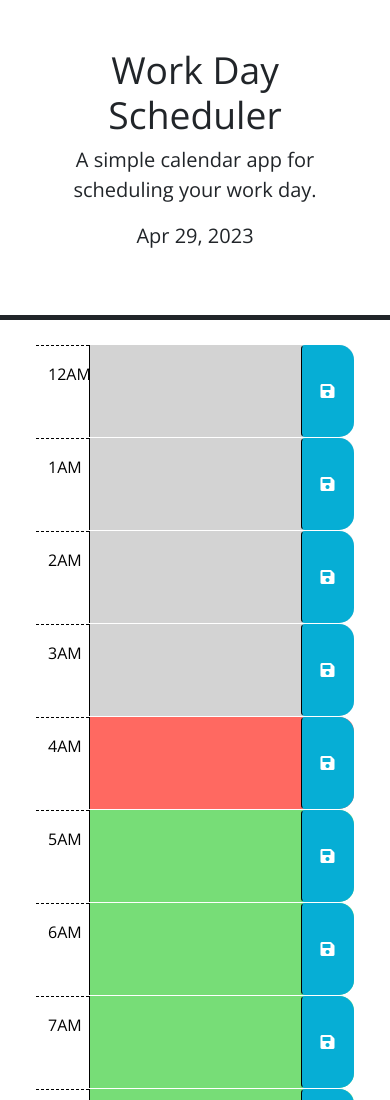
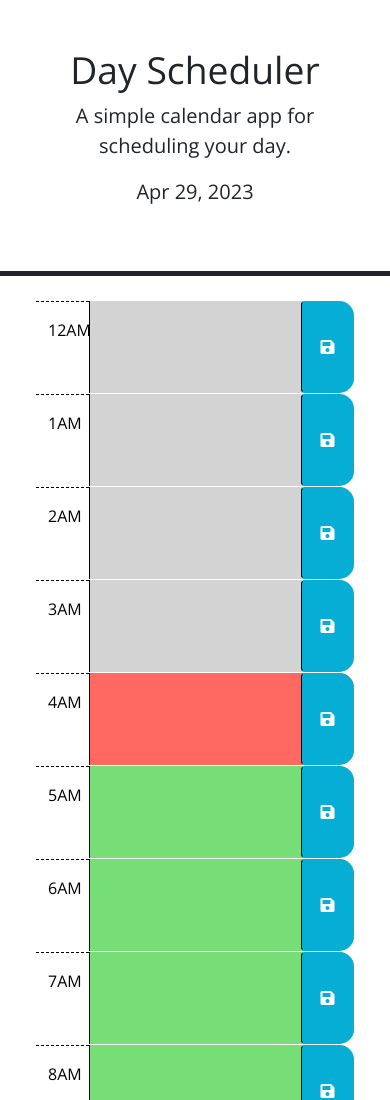
Before and after one commit to NoahJRalph/work-day-planner, a plain HTML site: page index.html in a window 390 px wide. Shown: the top 1100 px of the page. Drawn offline with nearby package versions, Linux system fonts and the light colour scheme.

Commit message:
Full product

```diff
--- a/assets/js/script.js
+++ b/assets/js/script.js
@@ -1,23 +1,10 @@
 // Wrap all code that interacts with the DOM in a call to jQuery to ensure that
 // the code isn't run until the browser has finished rendering all the elements
 // in the html.
-$(function () {
-  // TODO: Add a listener for click events on the save button. This code should
-  // use the id in the containing time-block as a key to save the user input in
-  // local storage. HINT: What does `this` reference in the click listener
-  // function? How can DOM traversal be used to get the "hour-x" id of the
-  // time-block containing the button that was clicked? How might the id be
-  // useful when saving the description in local storage?
-  let masterContainerEl = $(`#masterContainer`);
-  let saveBtnEl = $(`#saveBtn`);
-  saveBtnEl.on(`click`, function () {
-    let ParentDivID = $(this).parent().parent().attr('id');
-    console.log($(this).parent().parent().attr('id'));
-  });
-  //Populates the rows with adequately time-labeled bars while keeping the code as clean as possible (not copy-pasting 24 different rowContents here or in the html)
-  console.log(dayjs().hour());
+$(document).ready(function () {
+  //Populates the rows with adequately time-labeled bars while keeping the code as clean as possible (not copy-pasting 24 different rowContents here or in the html).
   for(let i=0; i<24; i++) {
-    // Sets correct hour text
+    // Sets correct hour text.
     let hour = i;
     let amPM = `AM`;
     switch(i) {
@@ -31,7 +18,7 @@ $(function () {
       hour = i-12;
       amPM = `PM`;
     }
-    // Sets correct bar color
+    // Sets correct bar color.
     let timeLabel = [`past`, `present`, `future`];
     let timeChoice;
     if(dayjs().hour() > i) {
@@ -43,24 +30,29 @@ $(function () {
     else {
       timeChoice = 2;
     }
-    // Takes all the data and makes a proper html blurb with it to insert
+    // Sets the textarea content.
+    let textAreaContent = ``;
+    let storedHourInfo = localStorage.getItem(`hour-${i}`);
+    if (storedHourInfo != null && storedHourInfo != undefined) {
+      textAreaContent = storedHourInfo;
+    }
+    // Takes all the data and makes a proper html blurb with it to insert.
     let rowContent = (
-      `<div id="hour-` + i + `" class="row time-block ` + timeLabel[timeChoice] + `">
-        <div class="col-2 col-md-1 hour text-center py-3">` + hour + amPM + `</div>
-        <textarea class="col-8 col-md-10 description" rows="3"> </textarea>
+      `<div id="hour-${i}" class="row time-block ${timeLabel[timeChoice]}">
+        <div class="col-2 col-md-1 hour text-center py-3">${hour}${amPM}</div>
+        <textarea class="col-8 col-md-10 description" rows="3">${textAreaContent}</textarea>
         <button class="btn saveBtn col-2 col-md-1" aria-label="save">
           <i class="fas fa-save" aria-hidden="true"></i>
         </button>
       </div>`
     );
-    masterContainerEl.append(rowContent);
-  }
-  // TODO: Add code to get any user input that was saved in localStorage and set
-  // the values of the corresponding textarea elements. HINT: How can the id
-  // attribute of each time-block be used to do this?
-  //
-  // Displays current day's date
-  let currentDay = dayjs().format('MMM DD, YYYY');
-  let currentDayEl = $(`#currentDay`);
-  currentDayEl.text(currentDay);
+    $(`#masterContainer`).append(rowContent);
+  };
+  // ===OUTSIDE THE HOUR RENDER LOOP===
+  // Displays current day's date.
+  $(`#currentDay`).text(dayjs().format(`MMM DD, YYYY`));
+  // Saves data inputed into the textarea when the save button is hit.
+  $(`.saveBtn`).on(`click`, function () {
+    localStorage.setItem($(this).parent().attr(`id`), $(this).siblings(`.description`).val());
+  });
 });
--- a/index.html
+++ b/index.html
@@ -24,8 +24,8 @@
 
   <body>
     <header class="p-5 mb-4 border-5 border-bottom border-dark text-center">
-      <h1 class="display-3">Work Day Scheduler</h1>
-      <p class="lead">A simple calendar app for scheduling your work day.</p>
+      <h1 class="display-3">Day Scheduler</h1>
+      <p class="lead">A simple calendar app for scheduling your day.</p>
       <p class="lead" id="currentDay"></p>
     </header>
     <div class="container-lg px-5" id="masterContainer">
```
Also changed, not shown: assets/imgs/05-third-party-apis-homework-demo.gif (deleted), assets/imgs/demo.PNG (added), 1 other file.
